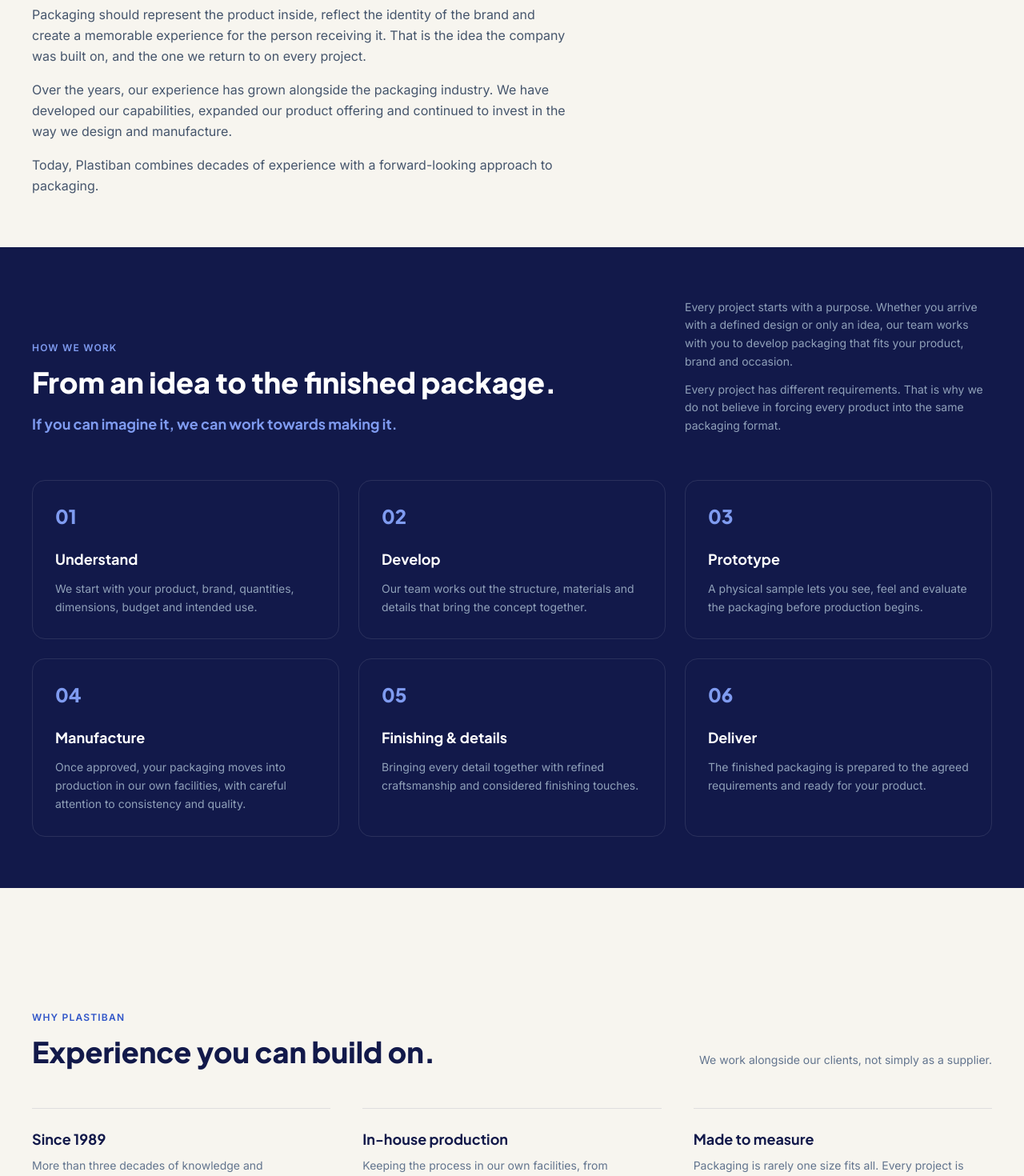
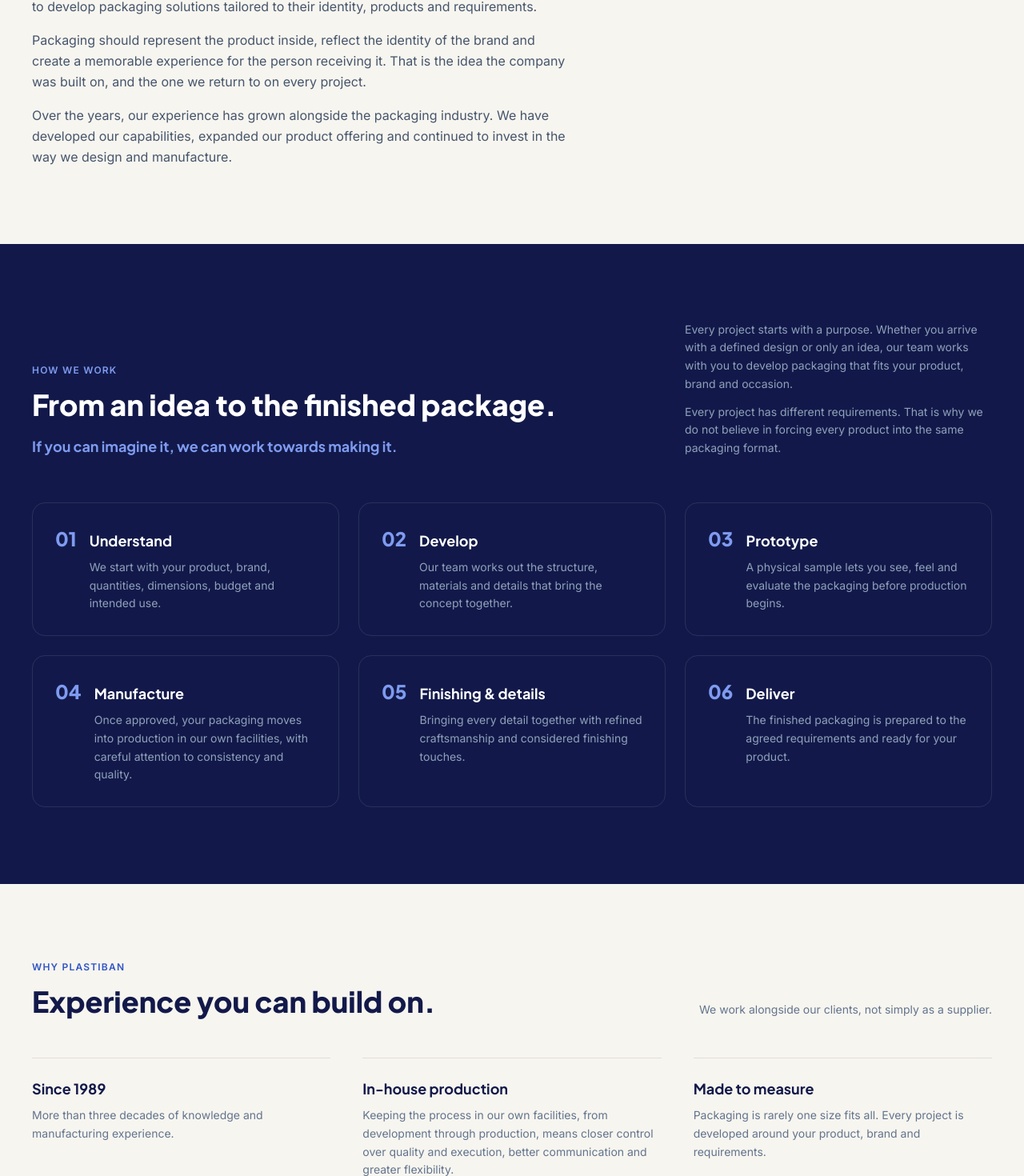
Before and after one commit to hadi-soubra/Plastiban, an Angular app: page / in a window 1280 px wide. Shown: the part 1317-2787 px from the top of the page at 80% size. Built offline with nearby package versions, Linux system fonts and the light colour scheme.

Commit message:
mobile style update

```diff
--- a/src/app/components/about/about.html
+++ b/src/app/components/about/about.html
@@ -1,6 +1,6 @@
 <section
   id="about"
-  class="flex min-h-[var(--section-h)] scroll-mt-[var(--header-h)] flex-col justify-center bg-cream-50 px-6 py-16 lg:px-10"
+  class="flex scroll-mt-[var(--header-h)] flex-col justify-center bg-cream-50 px-6 py-16 lg:px-10 lg:py-24"
   aria-labelledby="about-heading"
 >
   <div class="mx-auto grid w-full max-w-7xl gap-12 lg:grid-cols-[1fr_minmax(0,400px)] lg:gap-20">
@@ -23,7 +23,6 @@
         <p [appReveal]="200">{{ i18n.t('about.body2') }}</p>
         <p [appReveal]="240">{{ i18n.t('about.body3') }}</p>
         <p [appReveal]="280">{{ i18n.t('about.body4') }}</p>
-        <p [appReveal]="320">{{ i18n.t('about.body5') }}</p>
       </div>
     </div>
 
--- a/src/app/components/process/process.html
+++ b/src/app/components/process/process.html
@@ -1,6 +1,6 @@
 <section
   id="process"
-  class="flex min-h-[var(--section-h)] scroll-mt-[var(--header-h)] flex-col justify-center bg-navy-900 px-6 py-16 lg:px-10"
+  class="flex scroll-mt-[var(--header-h)] flex-col justify-center bg-navy-900 px-6 py-16 lg:px-10 lg:py-24"
   aria-labelledby="process-heading"
 >
   <div class="mx-auto w-full max-w-7xl">
@@ -21,17 +21,31 @@
       </div>
     </div>
 
-    <div class="mt-14 grid grid-cols-2 gap-4 sm:gap-6 sm:grid-cols-3">
+    <!-- A phone gets a ruled list, not cards. Two columns left about 80px for
+         the title and clipped words like "Understand"; six full-width cards fix
+         that but turn a short sequence into a long scroll of padded boxes. A
+         process is a list, so on the narrowest screens it is drawn as one, and
+         the cards come back from tablet width up. -->
+    <div
+      class="mt-10 grid grid-cols-1 divide-y divide-white/10 border-y border-white/10 sm:mt-14 sm:grid-cols-2 sm:gap-6 sm:divide-y-0 sm:border-0 lg:grid-cols-3"
+    >
       @for (step of steps; track step.index; let i = $index) {
+        <!-- The number keeps its own column, so a long title wraps beside it
+             rather than against it. Baseline alignment sits the digits with the
+             words instead of floating above them. -->
         <div
           [appReveal]="180 + i * 110"
-          class="rounded-2xl border border-white/10 p-5 sm:p-7"
+          class="flex items-baseline gap-4 py-5 sm:rounded-2xl sm:border sm:border-white/10 sm:p-7"
         >
-          <p class="font-display text-2xl font-extrabold text-royal-400">
+          <!-- Forced LTR: "01" is a number, and bidi otherwise reorders it
+               against the Arabic title beside it. -->
+          <span dir="ltr" class="shrink-0 font-display text-2xl font-extrabold text-royal-400">
             {{ step.index }}
-          </p>
-          <p class="mt-4 font-display text-lg font-bold text-white sm:mt-6">{{ i18n.t(step.titleKey) }}</p>
-          <p class="mt-3 text-sm leading-relaxed text-slate-400">{{ i18n.t(step.descriptionKey) }}</p>
+          </span>
+          <div class="min-w-0">
+            <h3 class="font-display text-lg font-bold text-white">{{ i18n.t(step.titleKey) }}</h3>
+            <p class="mt-2 text-sm leading-relaxed text-slate-400">{{ i18n.t(step.descriptionKey) }}</p>
+          </div>
         </div>
       }
     </div>
--- a/src/app/components/why/why.html
+++ b/src/app/components/why/why.html
@@ -1,6 +1,6 @@
 <section
   id="why"
-  class="flex min-h-[var(--section-h)] scroll-mt-[var(--header-h)] flex-col justify-center bg-cream-50 px-6 py-16 lg:px-10"
+  class="flex scroll-mt-[var(--header-h)] flex-col justify-center bg-cream-50 px-6 py-16 lg:px-10 lg:py-24"
   aria-labelledby="why-heading"
 >
   <div class="mx-auto w-full max-w-7xl">
--- a/src/app/i18n/translations.ts
+++ b/src/app/i18n/translations.ts
@@ -50,8 +50,6 @@
       'Packaging should represent the product inside, reflect the identity of the brand and create a memorable experience for the person receiving it. That is the idea the company was built on, and the one we return to on every project.',
     'about.body4':
       'Over the years, our experience has grown alongside the packaging industry. We have developed our capabilities, expanded our product offering and continued to invest in the way we design and manufacture.',
-    'about.body5':
-      'Today, Plastiban combines decades of experience with a forward-looking approach to packaging.',
     'about.timelineLabel': 'How we got here',
     'about.timeline.founded.year': '1989',
     'about.timeline.founded.title': 'Plastiban is founded',
@@ -245,8 +243,6 @@
       'نؤمن بأن التغليف يجب أن يعبّر عن المنتج في داخله، ويعكس هوية العلامة التجارية، ويترك أثراً لا يُنسى لدى من يتسلّمه. هذه الفكرة التي قامت عليها الشركة، ونعود إليها في كل مشروع.',
     'about.body4':
       'مع مرور السنوات، نمت خبرتنا مع نمو صناعة التغليف. طوّرنا قدراتنا، ووسّعنا تشكيلة منتجاتنا، وواصلنا الاستثمار في طريقة تصميمنا وتصنيعنا.',
-    'about.body5':
-      'واليوم تجمع بلاستيبان عقوداً من الخبرة مع نظرة استشرافية إلى التغليف.',
     'about.timelineLabel': 'كيف وصلنا إلى هنا',
     'about.timeline.founded.year': '1989',
     'about.timeline.founded.title': 'تأسيس بلاستيبان',
```
